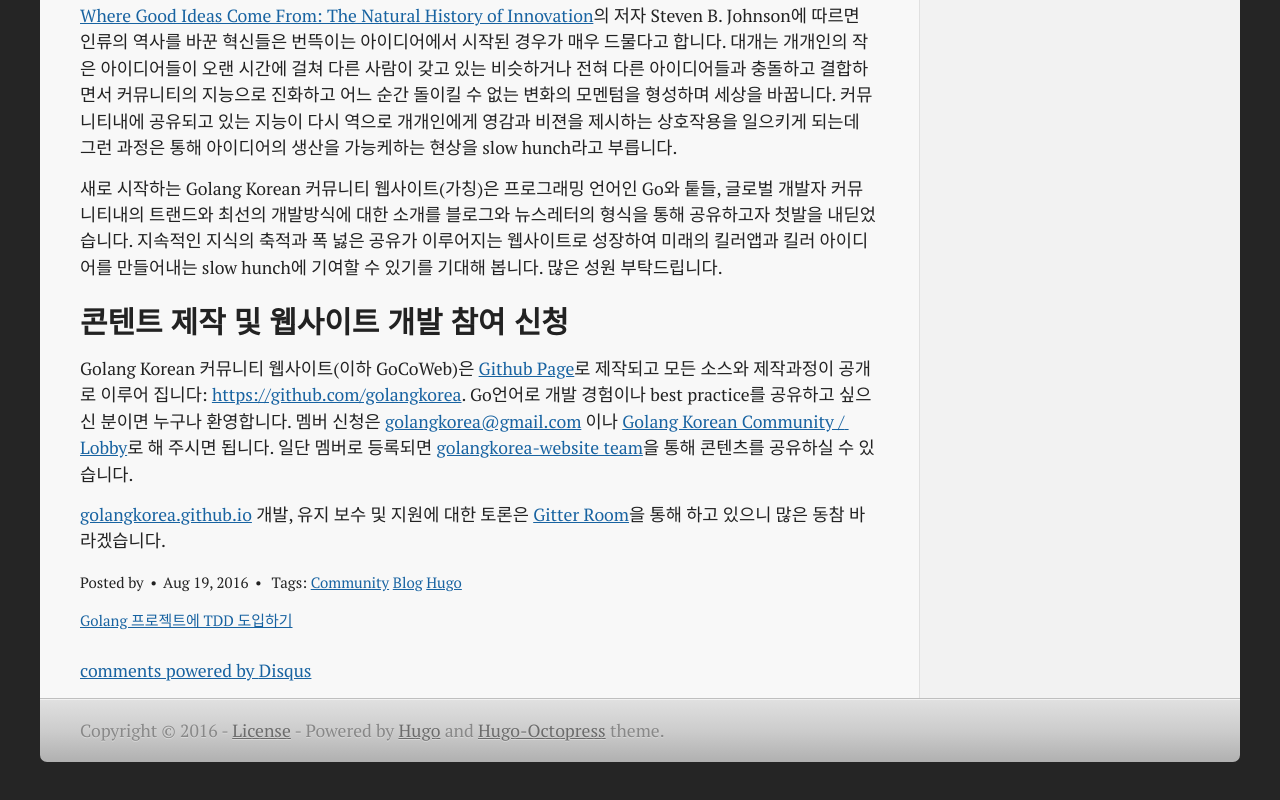
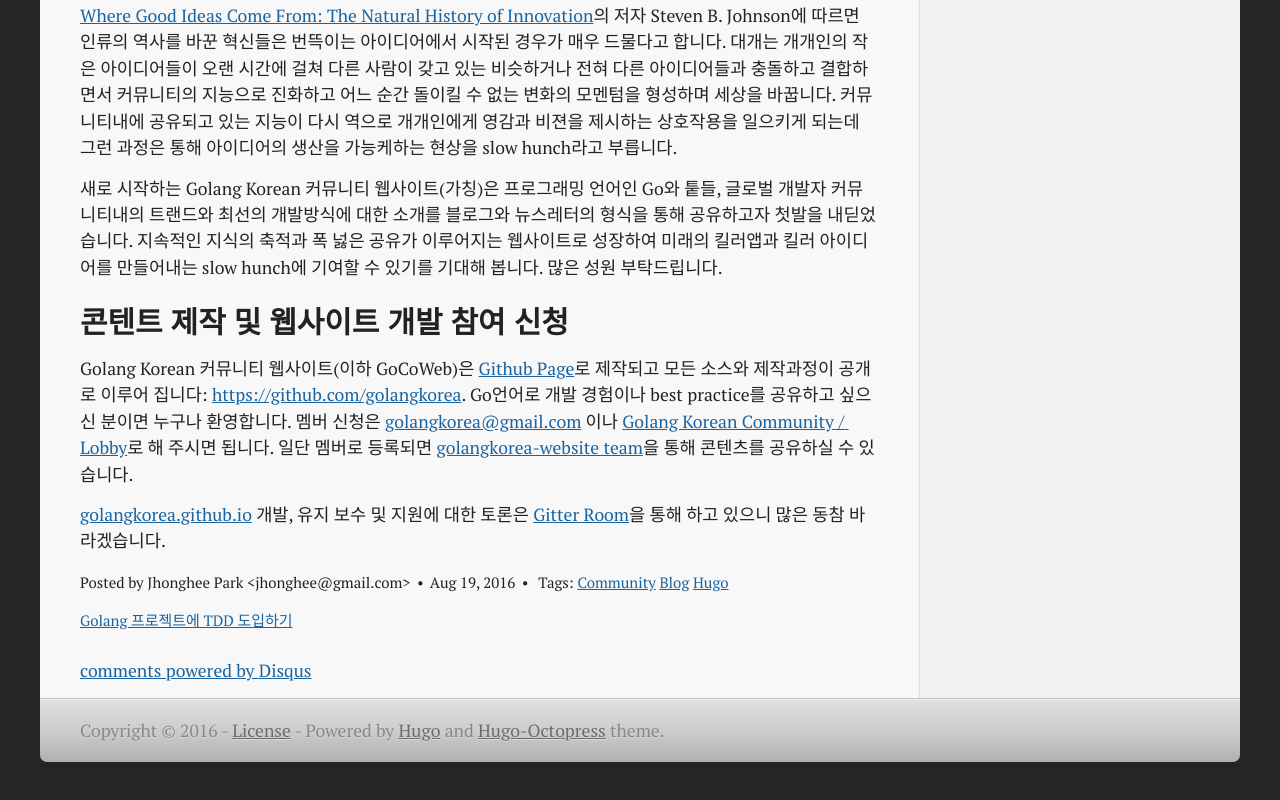
Before and after one commit to golangkorea/golangkorea.github.io, a plain HTML site: page post/readme-first/index.html in a window 1280 px wide. Shown: the part 429-1229 px from the top of the page. Drawn offline with Linux system fonts and the light colour scheme; a script that the page names is missing.

Commit message:
rebuilding site Sun Aug 21 20:12:27 EDT 2016

```diff
--- a/post/readme-first/index.html
+++ b/post/readme-first/index.html
@@ -135,7 +135,7 @@
 
 <footer>
   <p class="meta">
-    <span class="byline author vcard">Posted by <span class="fn"></span></span>
+    <span class="byline author vcard">Posted by <span class="fn">Jhonghee Park &lt;jhonghee@gmail.com&gt;</span></span>
 
     <time>Aug 19, 2016</time>
 
```
Also changed, not shown: post/tdd-with-golang/index.html (+1 -1 lines).
